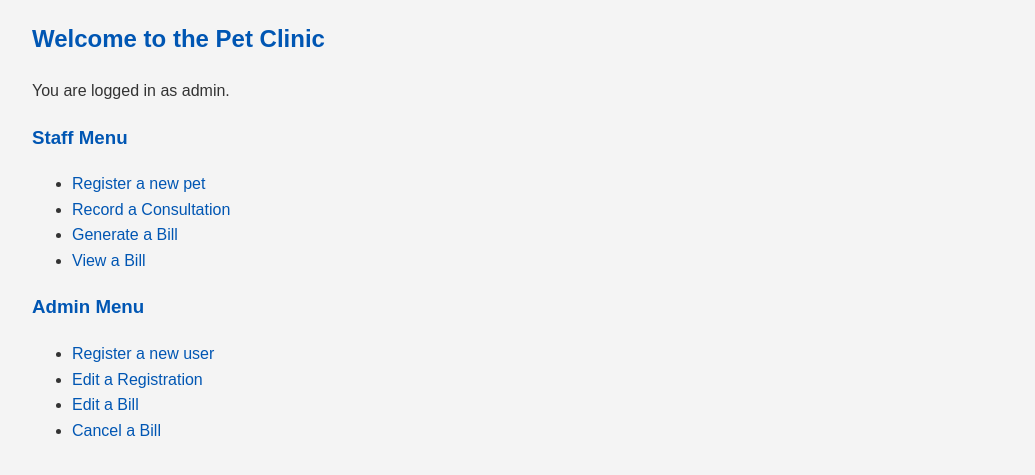
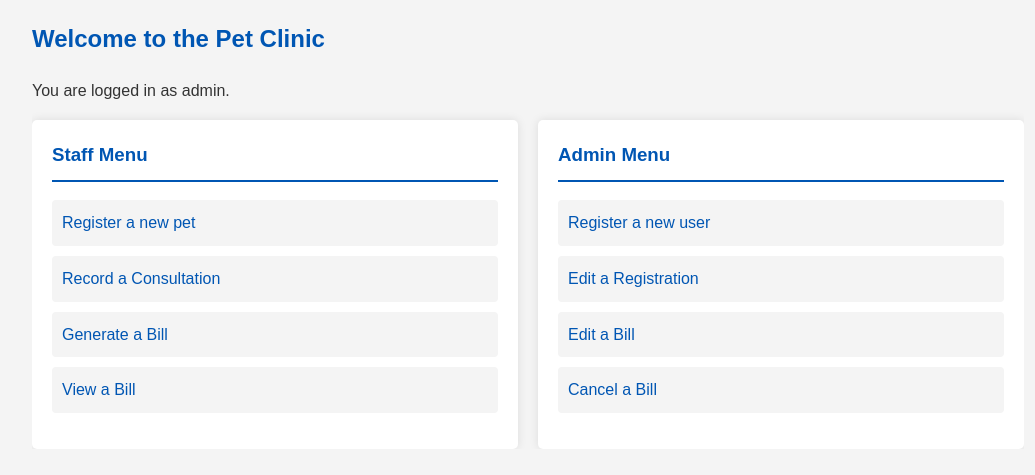
Before and after one commit to trincy-sebu/petshop, a PHP site: page / in a window 1280 px wide. Shown: the part 123-598 px from the top of the page, without its empty margins (112-1147 px from the left). Run offline with PHP 8.4, Linux system fonts and the light colour scheme; the visitor is signed in with stand-in values (Sample User, id 1).

Commit message:
I am enhancing the CSS for the main page with a card-based layout.

```diff
--- a/index.php
+++ b/index.php
@@ -30,6 +30,8 @@ if (!isset($_SESSION['user_id'])) {
         <h2>Welcome to the Pet Clinic</h2>
         <p>You are logged in as <?php echo $_SESSION['user_type']; ?>.</p>
 
+        <div class="menu-container">
+            <div class="menu-card">
                 <h3>Staff Menu</h3>
                 <ul>
                     <li><a href="pet_registration.php">Register a new pet</a></li>
@@ -37,8 +39,10 @@ if (!isset($_SESSION['user_id'])) {
                     <li><a href="generate_bill.php">Generate a Bill</a></li>
                     <li><a href="view_bill.php">View a Bill</a></li>
                 </ul>
+            </div>
 
             <?php if ($_SESSION['user_type'] === 'admin'): ?>
+            <div class="menu-card">
                 <h3>Admin Menu</h3>
                 <ul>
                     <li><a href="register.php">Register a new user</a></li>
@@ -46,7 +50,9 @@ if (!isset($_SESSION['user_id'])) {
                     <li><a href="edit_bill.php">Edit a Bill</a></li>
                     <li><a href="cancel_bill.php">Cancel a Bill</a></li>
                 </ul>
+            </div>
             <?php endif; ?>
+        </div>
     </div>
 </body>
 </html>
--- a/style.css
+++ b/style.css
@@ -141,3 +141,46 @@ header nav {
     margin-bottom: 10px;
     border-radius: 5px;
 }
+
+.menu-container {
+    display: flex;
+    flex-wrap: wrap;
+    gap: 20px;
+}
+
+.menu-card {
+    background: #fff;
+    padding: 20px;
+    border-radius: 5px;
+    box-shadow: 0 0 10px rgba(0, 0, 0, 0.1);
+    flex-basis: 300px;
+    flex-grow: 1;
+}
+
+.menu-card h3 {
+    margin-top: 0;
+    border-bottom: 2px solid #0056b3;
+    padding-bottom: 10px;
+}
+
+.menu-card ul {
+    list-style: none;
+    padding: 0;
+}
+
+.menu-card ul li {
+    margin-bottom: 10px;
+}
+
+.menu-card ul li a {
+    display: block;
+    padding: 10px;
+    background: #f4f4f4;
+    border-radius: 4px;
+    transition: background 0.3s;
+}
+
+.menu-card ul li a:hover {
+    background: #e0e0e0;
+    text-decoration: none;
+}
```
Lines whose indentation alone changed are shown as unchanged.
